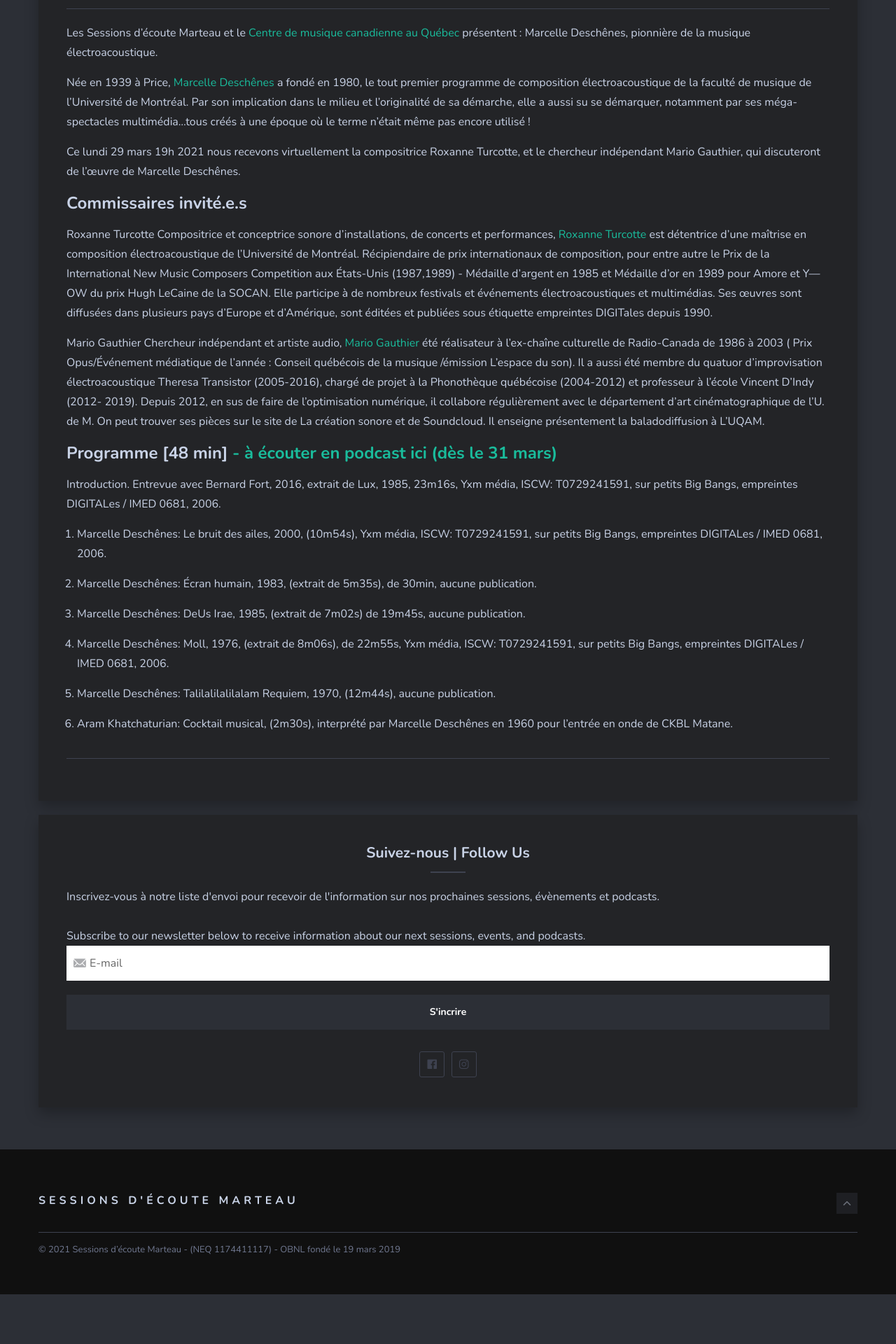
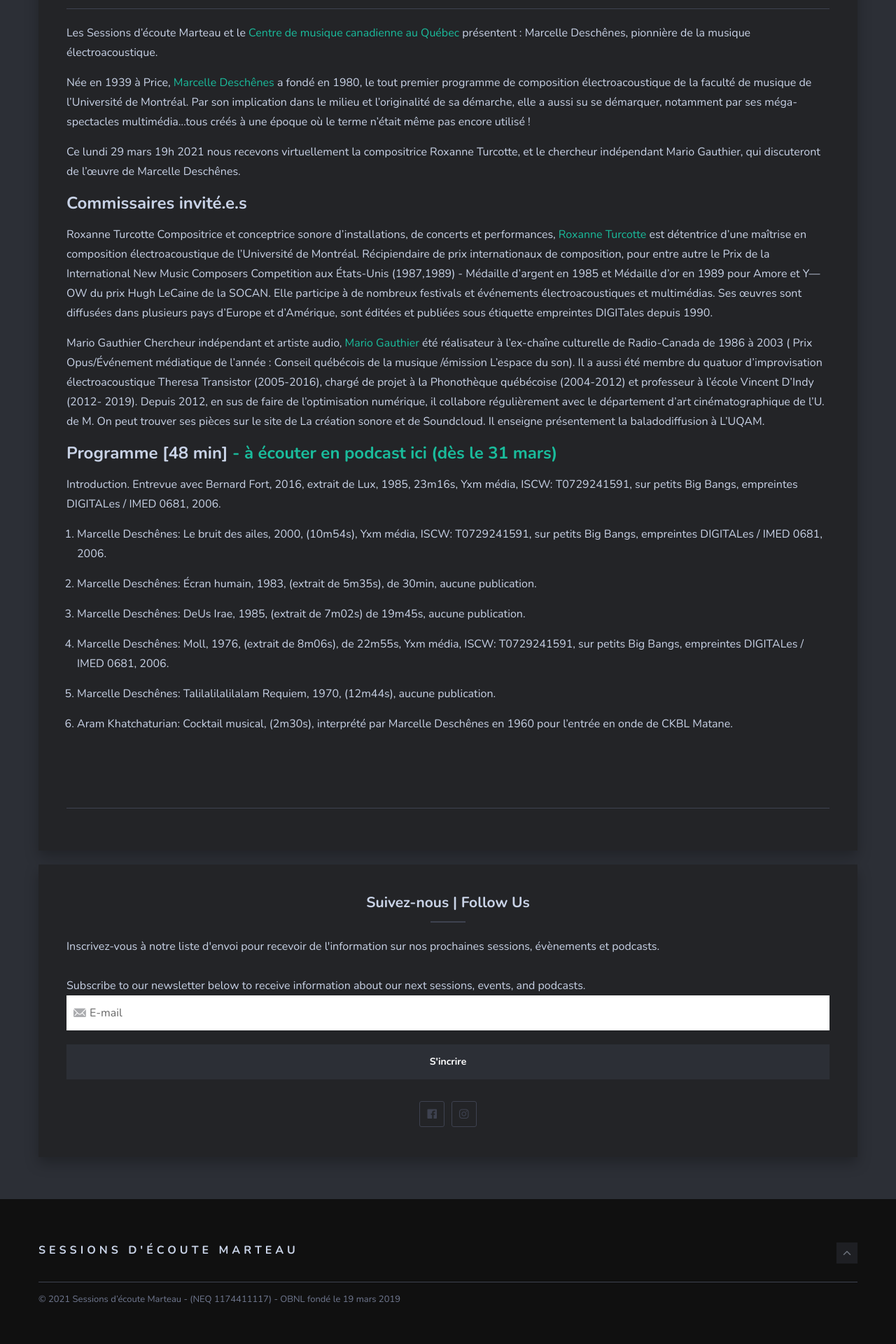
Before and after one commit to sessions-marteau/sessions-marteau-2.github.io, a Jekyll site: the page built from _posts/2021-03-29-session-9.md, in a window 1280 px wide. Shown: the part 886-2806 px from the top of the page at 70% size. Built offline with Jekyll 4.4.1, drawn with Linux system fonts in a browser that asks for light colours; nearby versions of some CDN libraries; before the commit the page ends 2735 px from its top, so only the background shows below that.

Commit message:
Update 2021-03-29-session-9.md

```diff
--- a/_posts/2021-03-29-session-9.md
+++ b/_posts/2021-03-29-session-9.md
@@ -44,3 +44,7 @@ Introduction. Entrevue avec Bernard Fort, 2016, extrait de Lux, 1985, 23m16s, Yx
 5. Marcelle Deschênes: Talilalilalilalam Requiem, 1970, (12m44s), aucune publication.
 
 6. Aram Khatchaturian: Cocktail musical,  (2m30s), interprété par Marcelle Deschênes en 1960 pour l’entrée en onde de CKBL Matane.
+
+
+<br>
+<br>
```
Also changed, not shown: other parts of _posts/2021-03-29-session-9.md (+1 -1 lines).
